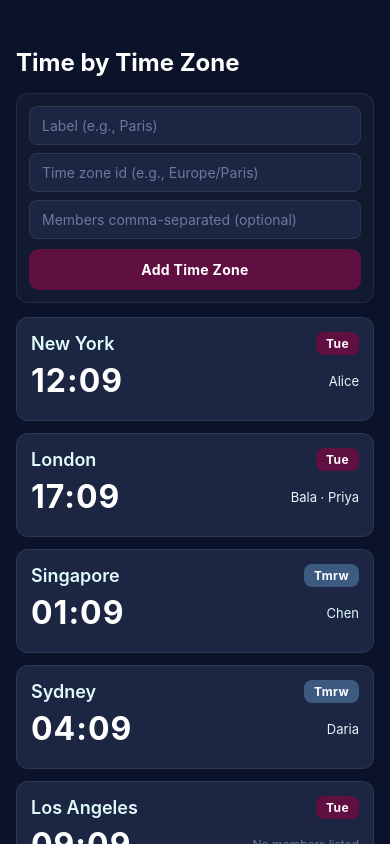
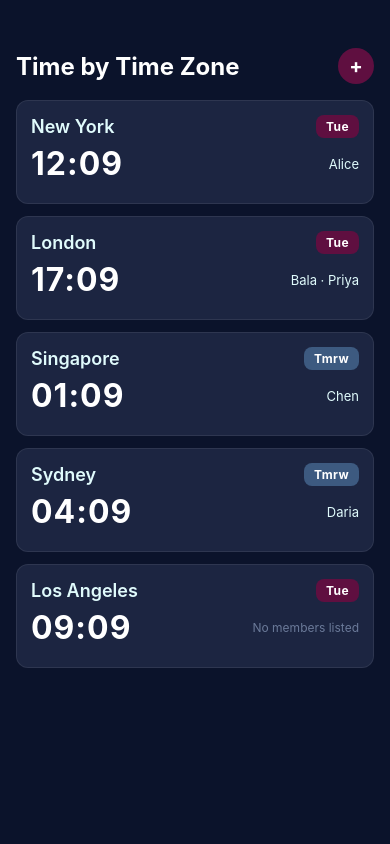
Before and after one commit to Raz666/team-zones, a React Native app: screen / in a window 390 px wide. Built offline with nearby package versions, Linux system fonts and the light colour scheme.

Commit message:
add zone refactor

```diff
--- /dev/null
+++ b/AddZoneOverlay.tsx
@@ -0,0 +1,174 @@
+import { useState } from 'react';
+import { Pressable, StyleSheet, Text, TextInput, View } from 'react-native';
+
+export type ZoneDraft = {
+  label: string;
+  timeZone: string;
+  members?: string[];
+};
+
+type AddZoneOverlayProps = {
+  visible: boolean;
+  onAdd: (zone: ZoneDraft) => void;
+  onClose: () => void;
+};
+
+export function AddZoneOverlay({ visible, onAdd, onClose }: AddZoneOverlayProps) {
+  const [label, setLabel] = useState('');
+  const [timeZone, setTimeZone] = useState('');
+  const [membersInput, setMembersInput] = useState('');
+  const [error, setError] = useState('');
+
+  if (!visible) {
+    return null;
+  }
+
+  const reset = () => {
+    setLabel('');
+    setTimeZone('');
+    setMembersInput('');
+    setError('');
+  };
+
+  const handleAdd = () => {
+    const trimmedLabel = label.trim();
+    const trimmedTimeZone = timeZone.trim();
+    if (!trimmedLabel || !trimmedTimeZone) {
+      setError('Please enter a label and time zone id (e.g., Europe/Paris).');
+      return;
+    }
+    try {
+      new Intl.DateTimeFormat('en-US', { timeZone: trimmedTimeZone }).format(new Date());
+    } catch {
+      setError('Invalid time zone id. Use IANA names like America/New_York.');
+      return;
+    }
+    const members = membersInput
+      .split(',')
+      .map((m) => m.trim())
+      .filter(Boolean);
+
+    onAdd({
+      label: trimmedLabel,
+      timeZone: trimmedTimeZone,
+      members: members.length ? members : undefined,
+    });
+    reset();
+    onClose();
+  };
+
+  const handleCancel = () => {
+    reset();
+    onClose();
+  };
+
+  return (
+    <View style={styles.overlay} pointerEvents="box-none">
+      <Pressable style={styles.scrim} onPress={handleCancel} />
+      <View style={styles.modal}>
+        <Text style={styles.heading}>Add Time Zone</Text>
+        <TextInput
+          value={label}
+          onChangeText={setLabel}
+          placeholder="Label (e.g., Paris)"
+          placeholderTextColor="#6b7a99"
+          style={styles.input}
+        />
+        <TextInput
+          value={timeZone}
+          onChangeText={setTimeZone}
+          placeholder="Time zone id (e.g., Europe/Paris)"
+          placeholderTextColor="#6b7a99"
+          autoCapitalize="none"
+          style={styles.input}
+        />
+        <TextInput
+          value={membersInput}
+          onChangeText={setMembersInput}
+          placeholder="Members comma-separated (optional)"
+          placeholderTextColor="#6b7a99"
+          autoCapitalize="words"
+          style={styles.input}
+        />
+        {error ? <Text style={styles.error}>{error}</Text> : null}
+        <View style={styles.actions}>
+          <Pressable style={styles.secondaryButton} onPress={handleCancel}>
+            <Text style={styles.secondaryText}>Cancel</Text>
+          </Pressable>
+          <Pressable style={styles.primaryButton} onPress={handleAdd}>
+            <Text style={styles.primaryText}>Add</Text>
+          </Pressable>
+        </View>
+      </View>
+    </View>
+  );
+}
+
+const styles = StyleSheet.create({
+  overlay: {
+    ...StyleSheet.absoluteFillObject,
+    justifyContent: 'center',
+    alignItems: 'center',
+  },
+  scrim: {
+    ...StyleSheet.absoluteFillObject,
+    backgroundColor: 'rgba(0,0,0,0.4)',
+  },
+  modal: {
+    width: '88%',
+    backgroundColor: '#111a2e',
+    padding: 16,
+    borderRadius: 14,
+    borderWidth: 1,
+    borderColor: 'rgba(255,255,255,0.08)',
+    gap: 10,
+    zIndex: 1,
+  },
+  heading: {
+    color: '#fff',
+    fontSize: 18,
+    fontWeight: '700',
+    marginBottom: 4,
+  },
+  input: {
+    backgroundColor: '#1c2541',
+    color: '#e0fbfc',
+    borderRadius: 8,
+    paddingHorizontal: 12,
+    paddingVertical: 10,
+    borderWidth: 1,
+    borderColor: 'rgba(255,255,255,0.08)',
+    fontSize: 14,
+  },
+  error: {
+    color: '#e07a5f',
+    fontSize: 12,
+  },
+  actions: {
+    flexDirection: 'row',
+    justifyContent: 'flex-end',
+    gap: 12,
+    marginTop: 4,
+  },
+  secondaryButton: {
+    paddingVertical: 10,
+    paddingHorizontal: 14,
+    borderRadius: 8,
+    borderWidth: 1,
+    borderColor: 'rgba(255,255,255,0.2)',
+  },
+  secondaryText: {
+    color: '#e0fbfc',
+    fontWeight: '600',
+  },
+  primaryButton: {
+    paddingVertical: 10,
+    paddingHorizontal: 14,
+    borderRadius: 8,
+    backgroundColor: '#5f0f40',
+  },
+  primaryText: {
+    color: '#fff',
+    fontWeight: '700',
+  },
+});
--- a/App.tsx
+++ b/App.tsx
@@ -1,6 +1,7 @@
 import { useEffect, useMemo, useState } from 'react';
-import { Pressable, ScrollView, StyleSheet, Text, TextInput, View } from 'react-native';
+import { Pressable, ScrollView, StyleSheet, Text, View } from 'react-native';
 import { StatusBar } from 'expo-status-bar';
+import { AddZoneOverlay, ZoneDraft } from './AddZoneOverlay';
 
 type ZoneGroup = {
   label: string;
@@ -59,39 +60,15 @@ function formatZone(now: Date, zone: ZoneGroup) {
 export default function App() {
   const [now, setNow] = useState(() => new Date());
   const [zones, setZones] = useState<ZoneGroup[]>(INITIAL_ZONES);
-  const [newLabel, setNewLabel] = useState('');
-  const [newTimeZone, setNewTimeZone] = useState('');
-  const [newMembers, setNewMembers] = useState('');
-  const [error, setError] = useState('');
+  const [showForm, setShowForm] = useState(false);
 
   useEffect(() => {
     const id = setInterval(() => setNow(new Date()), 30_000);
     return () => clearInterval(id);
   }, []);
 
-  function addZone() {
-    const label = newLabel.trim();
-    const timeZone = newTimeZone.trim();
-    if (!label || !timeZone) {
-      setError('Please enter a label and time zone id (e.g., Europe/Paris).');
-      return;
-    }
-    try {
-      new Intl.DateTimeFormat('en-US', { timeZone }).format(now);
-    } catch {
-      setError('Invalid time zone id. Use IANA names like America/New_York.');
-      return;
-    }
-    const members = newMembers
-      .split(',')
-      .map((m) => m.trim())
-      .filter(Boolean);
-
-    setZones((prev) => [...prev, { label, timeZone, members: members.length ? members : undefined }]);
-    setNewLabel('');
-    setNewTimeZone('');
-    setNewMembers('');
-    setError('');
+  function addZone(zone: ZoneDraft) {
+    setZones((prev) => [...prev, zone]);
   }
 
   const rows = useMemo(
@@ -106,35 +83,10 @@ export default function App() {
   return (
     <View style={styles.container}>
       <StatusBar style="light" />
-      <Text style={styles.title}>Time by Time Zone</Text>
-
-      <View style={styles.form}>
-        <TextInput
-          value={newLabel}
-          onChangeText={setNewLabel}
-          placeholder="Label (e.g., Paris)"
-          placeholderTextColor="#6b7a99"
-          style={styles.input}
-        />
-        <TextInput
-          value={newTimeZone}
-          onChangeText={setNewTimeZone}
-          placeholder="Time zone id (e.g., Europe/Paris)"
-          placeholderTextColor="#6b7a99"
-          autoCapitalize="none"
-          style={styles.input}
-        />
-        <TextInput
-          value={newMembers}
-          onChangeText={setNewMembers}
-          placeholder="Members comma-separated (optional)"
-          placeholderTextColor="#6b7a99"
-          autoCapitalize="words"
-          style={styles.input}
-        />
-        {error ? <Text style={styles.error}>{error}</Text> : null}
-        <Pressable style={styles.button} onPress={addZone}>
-          <Text style={styles.buttonText}>Add Time Zone</Text>
+      <View style={styles.header}>
+        <Text style={styles.title}>Time by Time Zone</Text>
+        <Pressable style={styles.iconButton} onPress={() => setShowForm(true)}>
+          <Text style={styles.iconText}>+</Text>
         </Pressable>
       </View>
 
@@ -148,14 +100,13 @@ export default function App() {
                   {row.dayBadge === 'today'
                     ? row.weekday
                     : row.dayBadge === 'yday'
-                      ? 'Yday'
-                      : 'Tmrw'}
+                    ? 'Yday'
+                    : 'Tmrw'}
                 </Text>
               </View>
             </View>
             <View style={styles.cardFooter}>
               <Text style={styles.time}>{row.time}</Text>
-
               {row.members && row.members.length > 0 ? (
                 <Text style={styles.members}>{row.members.join(' · ')}</Text>
               ) : (
@@ -165,6 +116,8 @@ export default function App() {
           </View>
         ))}
       </ScrollView>
+
+      <AddZoneOverlay visible={showForm} onAdd={addZone} onClose={() => setShowForm(false)} />
     </View>
   );
 }
@@ -187,46 +140,29 @@ const styles = StyleSheet.create({
     paddingHorizontal: 16,
     paddingTop: 48,
   },
+  header: {
+    flexDirection: 'row',
+    justifyContent: 'space-between',
+    alignItems: 'center',
+    marginBottom: 16,
+  },
   title: {
     color: '#fff',
     fontSize: 24,
     fontWeight: '700',
-    marginBottom: 16,
   },
-  form: {
-    backgroundColor: '#111a2e',
-    padding: 12,
-    borderRadius: 12,
-    borderWidth: 1,
-    borderColor: 'rgba(255,255,255,0.08)',
-    marginBottom: 14,
-    gap: 8,
+  iconButton: {
+    width: 36,
+    height: 36,
+    borderRadius: 18,
+    backgroundColor: '#5f0f40',
+    alignItems: 'center',
+    justifyContent: 'center',
   },
-  input: {
-    backgroundColor: '#1c2541',
-    color: '#e0fbfc',
-    borderRadius: 8,
-    paddingHorizontal: 12,
-    paddingVertical: 10,
-    borderWidth: 1,
-    borderColor: 'rgba(255,255,255,0.08)',
-    fontSize: 14,
-  },
-  button: {
-    backgroundColor: '#5f0f40',
-    borderRadius: 10,
-    paddingVertical: 12,
-    alignItems: 'center',
-    marginTop: 2,
-  },
-  buttonText: {
+  iconText: {
     color: '#fff',
+    fontSize: 20,
     fontWeight: '700',
-    letterSpacing: 0.3,
-  },
-  error: {
-    color: '#e07a5f',
-    fontSize: 12,
   },
   list: {
     paddingBottom: 32,
@@ -262,10 +198,6 @@ const styles = StyleSheet.create({
     fontWeight: '700',
     letterSpacing: 1,
   },
-  zoneId: {
-    color: '#98c1d9',
-    fontSize: 13,
-  },
   badge: {
     paddingHorizontal: 10,
     paddingVertical: 4,
```
